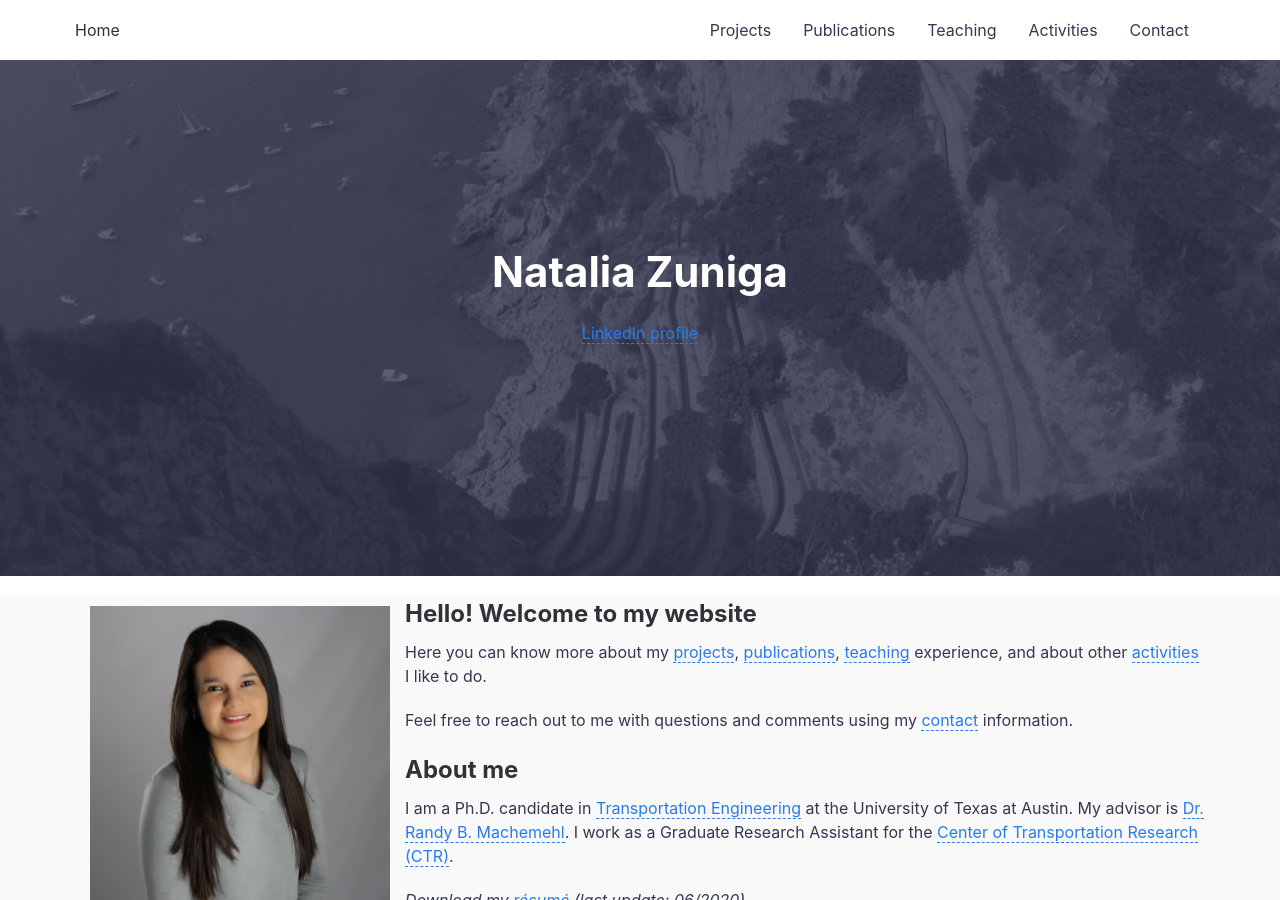
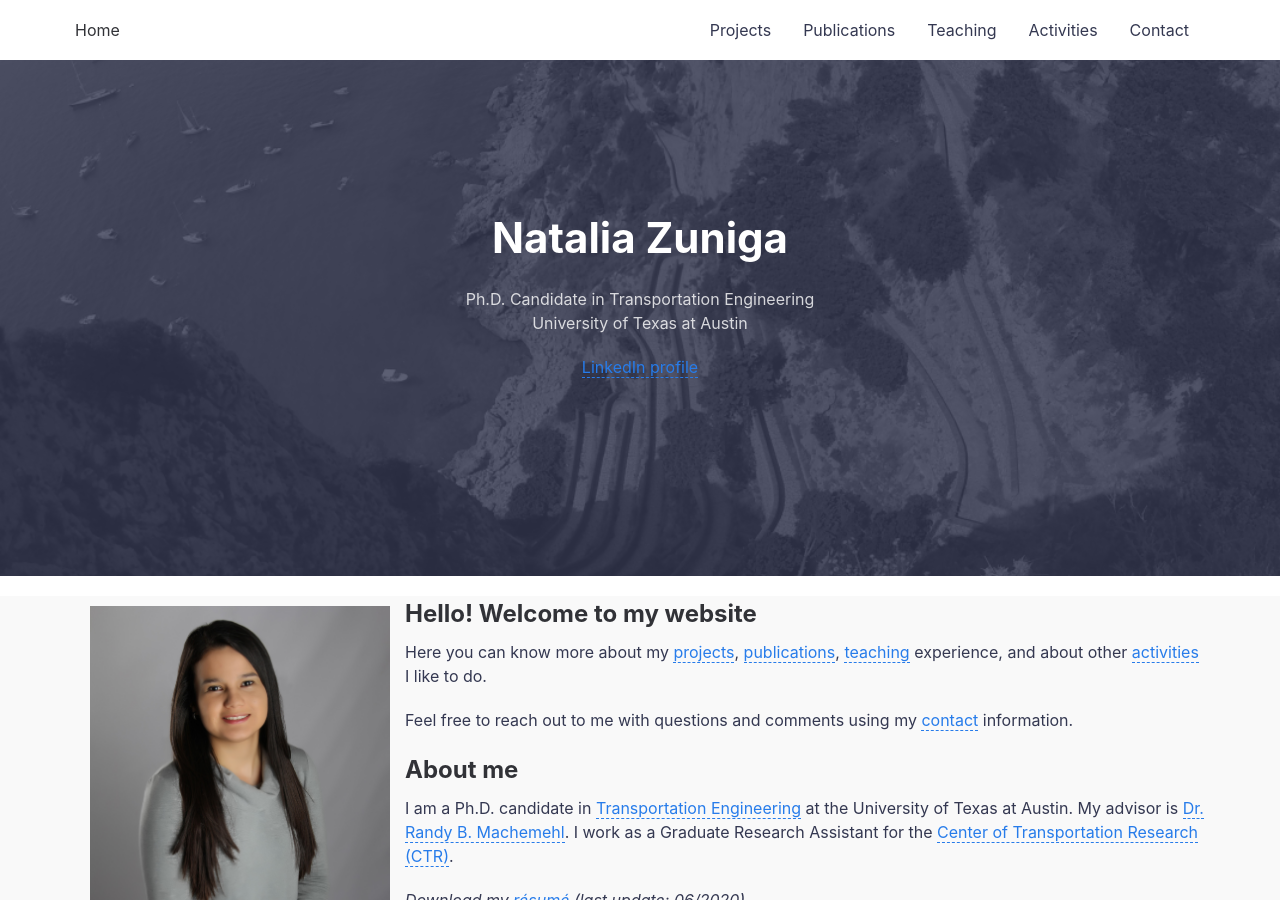
Before and after one commit to nzunigag/nzunigag.github.io, a Jekyll site: the page built from index.md, in a window 1280 px wide and 900 px high. Built offline with Jekyll 4.4.1, drawn with Linux system fonts in a browser that asks for light colours; comment, search, counter and statistics services are not loaded.

Commit message:
Update default.html

```diff
--- a/_layouts/default.html
+++ b/_layouts/default.html
@@ -22,6 +22,7 @@ layout: compress
     <div class="hero lazyload" data-bg="{{site.url}}/assets/img/main.jpg">
       <div class="hero__wrap">
         <h1 class="hero__title">{{ site.title | escape }}</h1>
+        <p class="hero__meta">{{ site.tagline }}</p>
        <script type="text/javascript" src="https://platform.linkedin.com/badges/js/profile.js" async defer></script>
        <div class="LI-profile-badge"  data-version="v1" data-size="large" data-locale="en_US" data-type="horizontal" data-theme="dark" data-vanity="nzunigag"><a class="LI-simple-link" href='https://www.linkedin.com/in/nzunigag?trk=profile-badge'>LinkedIn profile</a></div>
         </div>
```
